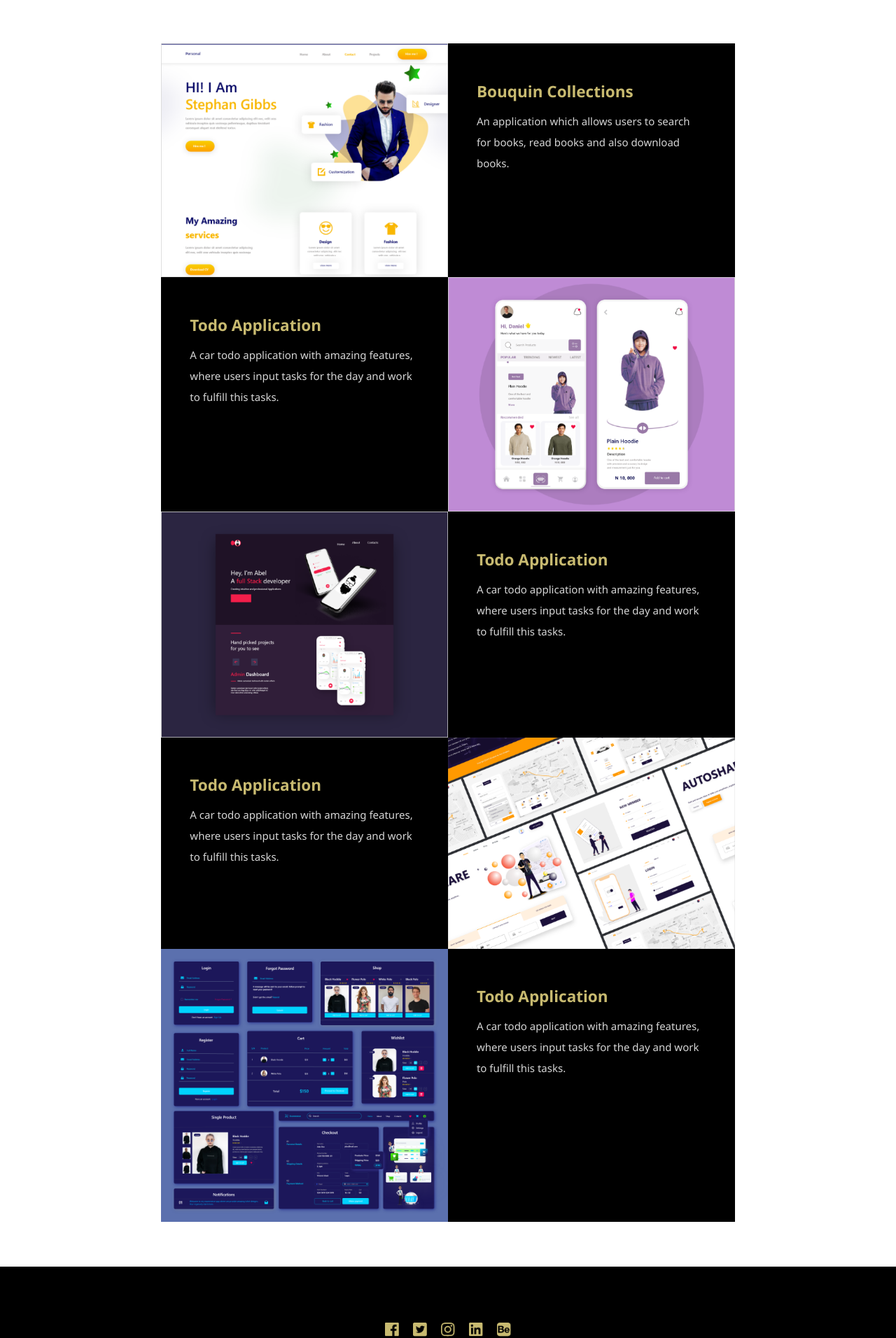
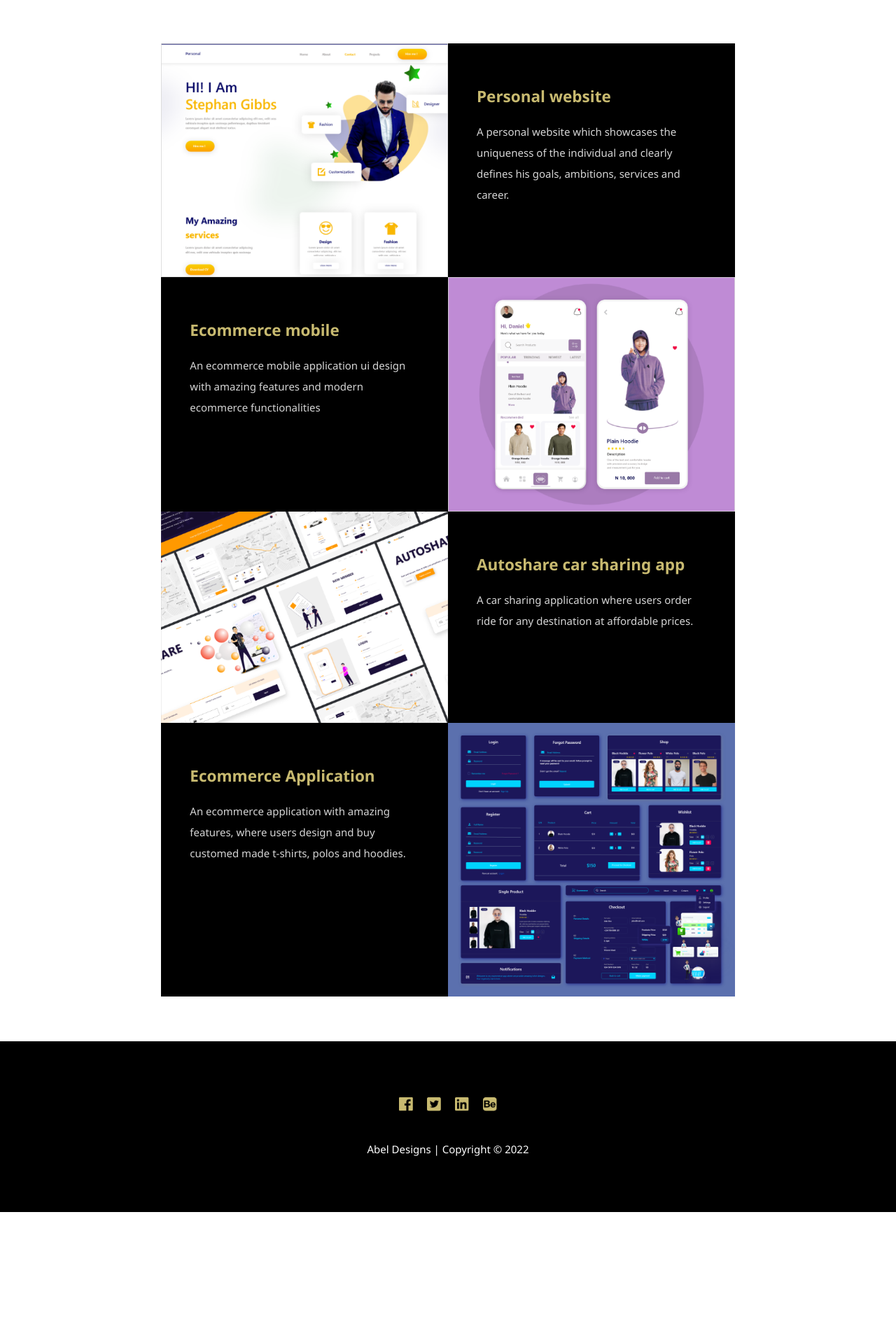
Before and after one commit to abel-otegbola/Portfolio, a Next.js app: page /Portfolio in a window 1280 px wide. Shown: the part 309-2221 px from the top of the page at 70% size. After the commit the page ends 2041 px from the top, so only its background shows below. Built offline with nearby package versions, Linux system fonts and the light colour scheme.

Commit message:
Fixed footer links and home styles

```diff
--- a/components/Form_component/CustomForm.js
+++ b/components/Form_component/CustomForm.js
@@ -46,11 +46,11 @@ const CustomForm = () => {
             </label>
             <label>
                 <p style={emailStyle}>Email</p>
-                <input type="email" name="email" onChange={(e) => handlePosition(e, "email")} autoComplete="true" autoFocus={true} required/>
+                <input type="email" name="email" onChange={(e) => handlePosition(e, "email")} autoComplete="true" required/>
             </label>
             <label>
                 <p style={messageStyle}>Message</p>
-                <textarea name='message'  onChange={(e) => handlePosition(e, "message")} autoComplete="true" autoFocus={true} required></textarea>
+                <textarea name='message'  onChange={(e) => handlePosition(e, "message")} autoComplete="true" required></textarea>
             </label>
             <button type='submit'>SEND</button>
 
--- a/components/Global_components/Footer.js
+++ b/components/Global_components/Footer.js
@@ -5,11 +5,10 @@ const Footer = () => {
     return (
         <footer className="footer">
             <div className="social">
-                <Link href="/home"><a><Image src="/facebook.png" alt="facebook" width={20} height={20} /></a></Link>
-                <Link href="/home"><a><Image src="/twitter-box.png" alt="twitter" width={20} height={20} /></a></Link>
-                <Link href="/home"><a><Image src="/logo-instagram.png" alt="instagram" width={20} height={20} /></a></Link>
-                <Link href="/home"><a><Image src="/linkedin.png" alt="linkedin" width={20} height={20} /></a></Link>
-                <Link href="/home"><a><Image src="/behance-square.png" alt="behance" width={20} height={20} /></a></Link>
+                <Link href="https://web.facebook.com/abel.otegbola.1/"><a><Image src="/facebook.png" alt="facebook" width={20} height={20} /></a></Link>
+                <Link href="https://twitter.com/Abel_Otegbola"><a><Image src="/twitter-box.png" alt="twitter" width={20} height={20} /></a></Link>
+                <Link href="https://www.linkedin.com/in/abel-otegbola-4a477918a/"><a><Image src="/linkedin.png" alt="linkedin" width={20} height={20} /></a></Link>
+                <Link href="https://www.behance.net/abelotegbola"><a><Image src="/behance-square.png" alt="behance" width={20} height={20} /></a></Link>
             </div>
             Abel Designs | Copyright &copy; {new Date().getFullYear()}
         </footer>
--- a/pages/Portfolio.js
+++ b/pages/Portfolio.js
@@ -8,8 +8,8 @@ const Portfolio = () => {
     const projects = [
         {
             id: 1,
-            title: "Bouquin Collections",
-            description: "  An application which allows users to search for books, read books and also download books.",
+            title: "Personal website",
+            description: "A personal website which showcases the uniqueness of the individual and clearly defines his goals, ambitions, services and career.",
             Links: {
                 github: "https://github.com/abel-otegbola/probook-book-app",
                 live: "https://probook-book-app.herokuapp.com/",
@@ -19,8 +19,8 @@ const Portfolio = () => {
         },
         {
             id: 2,
-            title: "Todo Application",
-            description: "  A car todo application with amazing features, where users input tasks for the day and work to fulfill this tasks.",
+            title: "Ecommerce mobile",
+            description: "An ecommerce mobile application ui design with amazing features and modern ecommerce functionalities",
             Links: {
                 github: "https://github.com/abel-otegbola/todo-app",
                 live: "https://abel-otegbola.github.io/todo-app/",
@@ -29,20 +29,9 @@ const Portfolio = () => {
             img: "/projects/hoodie.png"
         },
         {
-            id: 3,
-            title: "Todo Application",
-            description: "  A car todo application with amazing features, where users input tasks for the day and work to fulfill this tasks.",
-            Links: {
-                github: "https://github.com/abel-otegbola/todo-app",
-                live: "https://abel-otegbola.github.io/todo-app/",
-                design: ""
-            },
-            img: "/projects/portfolio.png"
-        },
-        {
             id: 4,
-            title: "Todo Application",
-            description: "  A car todo application with amazing features, where users input tasks for the day and work to fulfill this tasks.",
+            title: "Autoshare car sharing app",
+            description: "  A car sharing application where users order ride for any destination at affordable prices.",
             Links: {
                 github: "https://github.com/abel-otegbola/todo-app",
                 live: "https://abel-otegbola.github.io/todo-app/",
@@ -52,8 +41,8 @@ const Portfolio = () => {
         },
         {
             id: 5,
-            title: "Todo Application",
-            description: "  A car todo application with amazing features, where users input tasks for the day and work to fulfill this tasks.",
+            title: "Ecommerce Application",
+            description: "  An ecommerce application with amazing features, where users design and buy customed made t-shirts, polos and hoodies.",
             Links: {
                 github: "https://github.com/abel-otegbola/todo-app",
                 live: "https://abel-otegbola.github.io/todo-app/",
--- a/styles/Portfolio.module.css
+++ b/styles/Portfolio.module.css
@@ -1,7 +1,7 @@
 .header {
     height: 24vw;
     display: flex;
-    justify-content: canter;
+    justify-content: center;
     background-image: url("/home_bg.png");
     background-attachment: fixed;
     background-size: 100%;
@@ -50,6 +50,7 @@
 .contents .project .about h2 {
     margin: 20px 0;
     color: #C8BA70;
+    line-height: 30px;
 }
 .contents .project .about p {
     line-height: 30px;
```
Also changed, not shown: styles/Home.module.css (+8 -0 lines).
